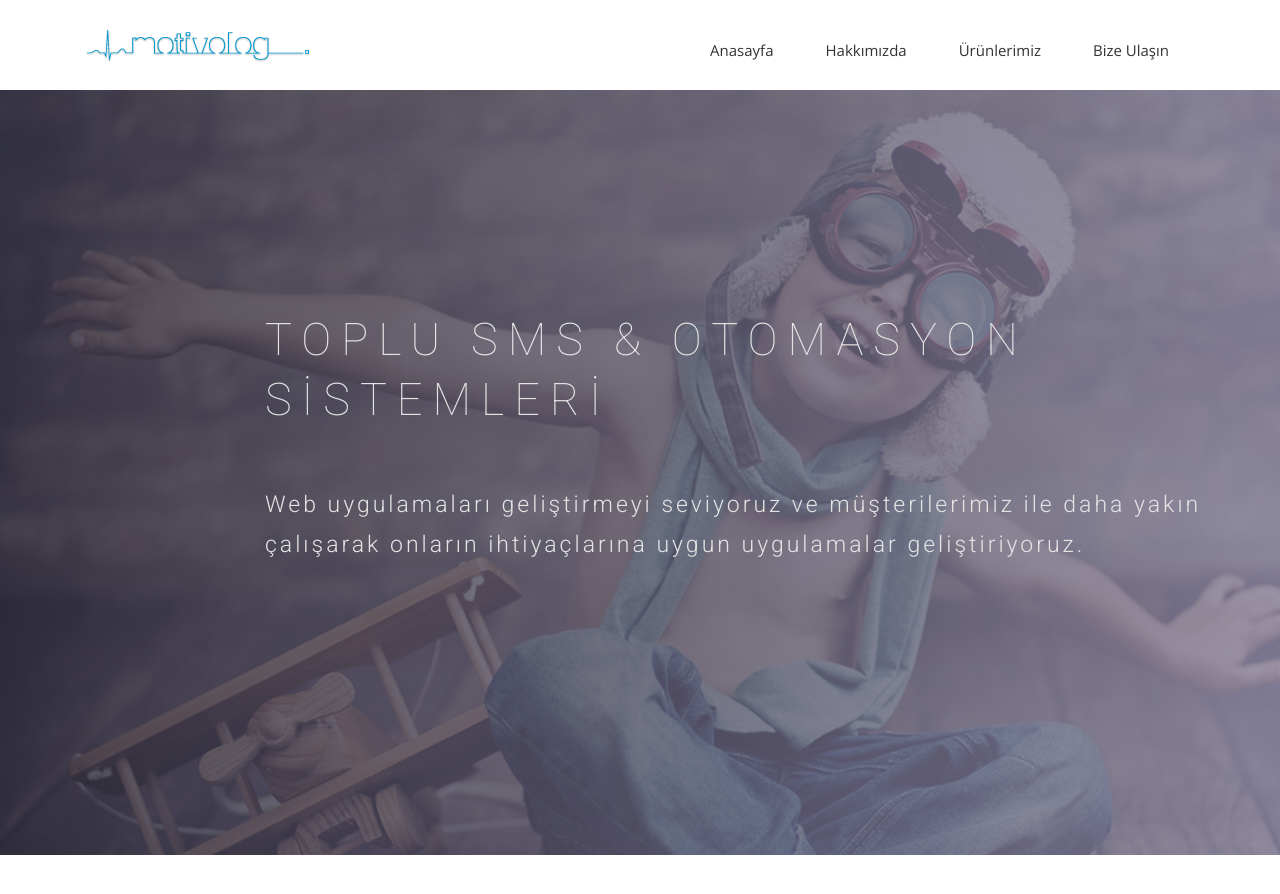
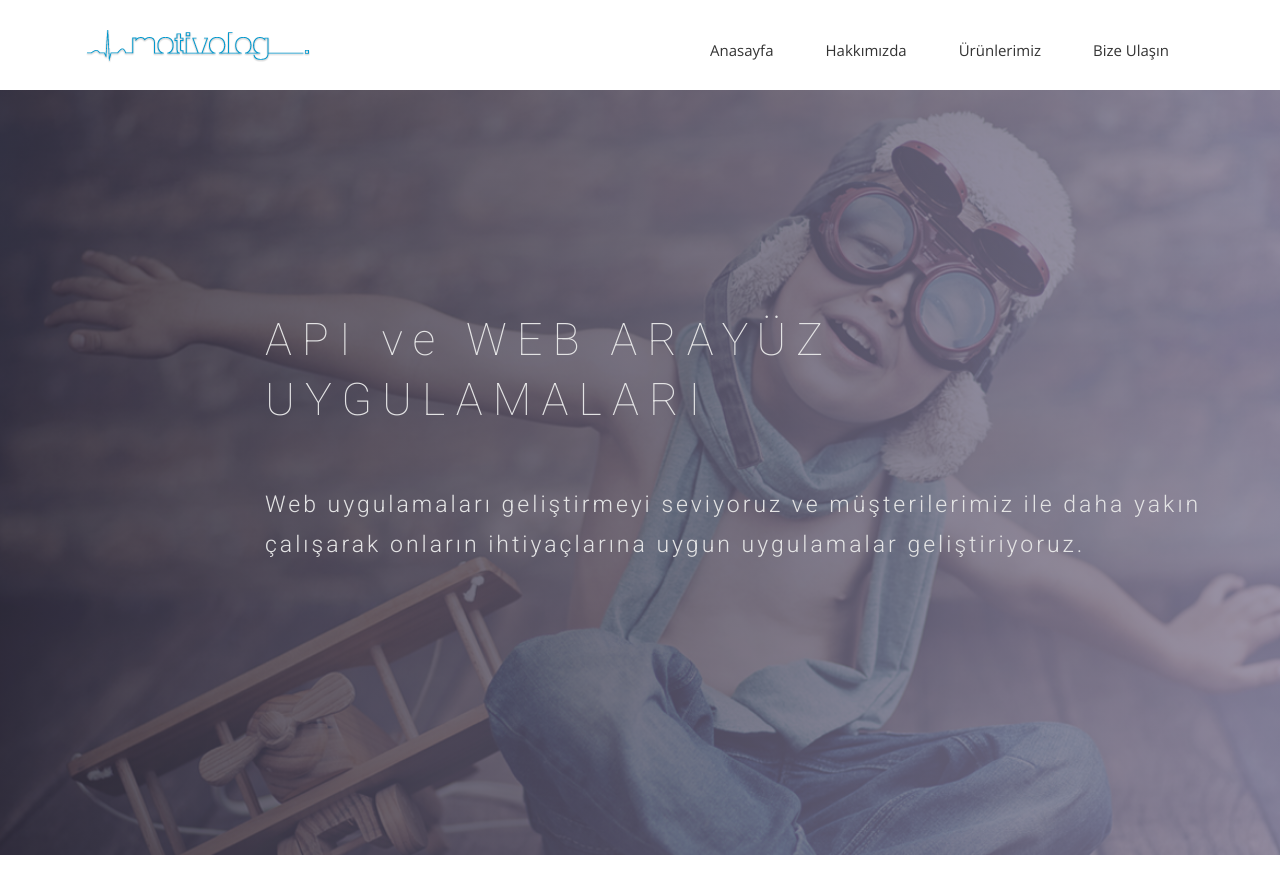
Before and after one commit to motivolog/motlab, a Jekyll site: the page built from index.html, in a window 1280 px wide and 900 px high. Shown: the top 894 px of the window. Built offline with Jekyll 4.4.1, drawn with Linux system fonts in a browser that asks for light colours; nearby versions of some CDN libraries; some web fonts are replaced.

Commit message:
Update index.html

```diff
--- a/index.html
+++ b/index.html
@@ -9,7 +9,7 @@ permalink: /
     <div class="row">
       <div class="col-md-10 col-md-offset-2">
         <div class="block">
-          <h1 class="animated fadeInUp">TOPLU SMS & OTOMASYON SİSTEMLERİ</h1>
+          <h1 class="animated fadeInUp">API ve WEB ARAYÜZ UYGULAMALARI</h1>
           <p class="animated fadeInUp">Web uygulamaları geliştirmeyi seviyoruz ve müşterilerimiz ile daha yakın çalışarak onların ihtiyaçlarına uygun uygulamalar geliştiriyoruz.</p>
         </div>
       </div>
```
